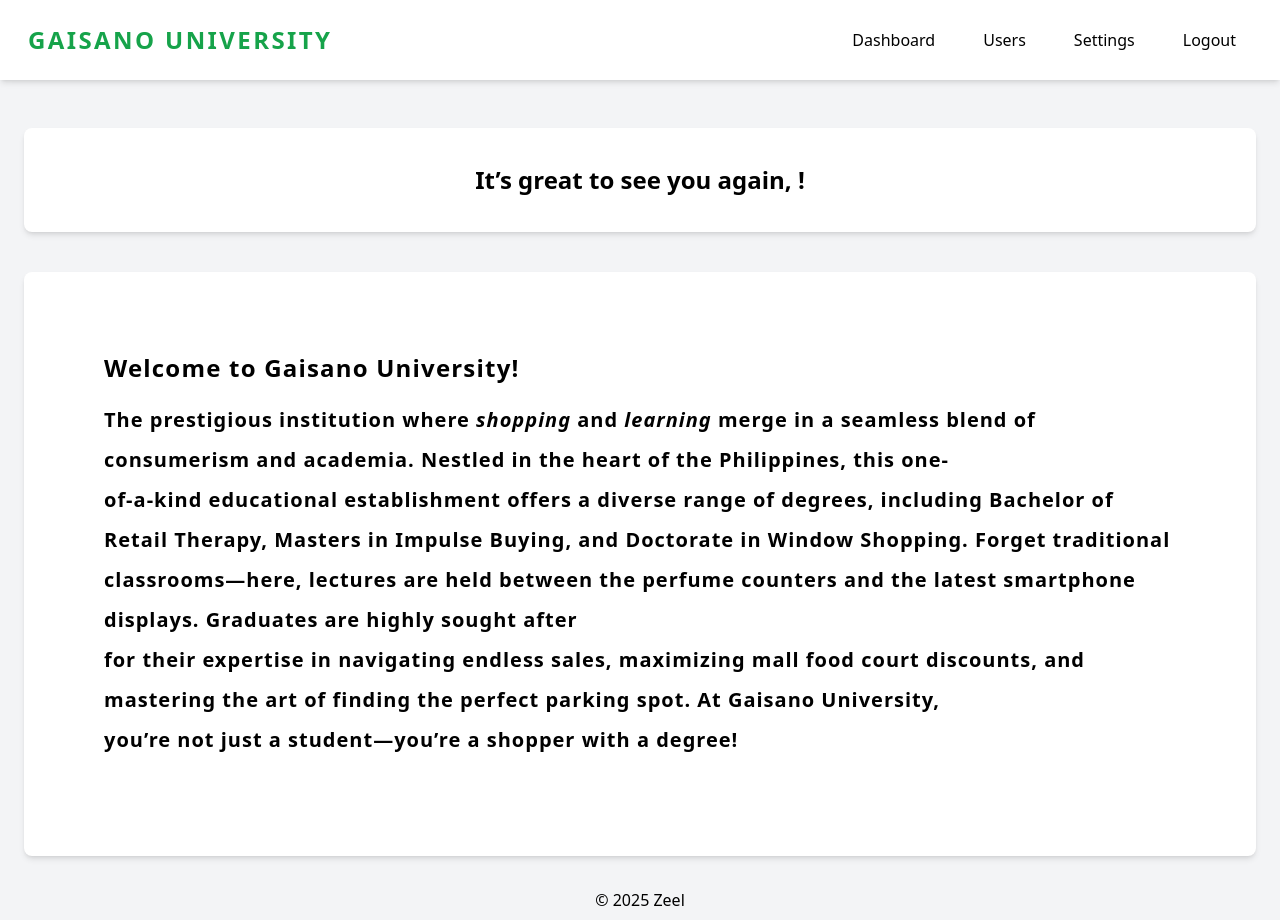
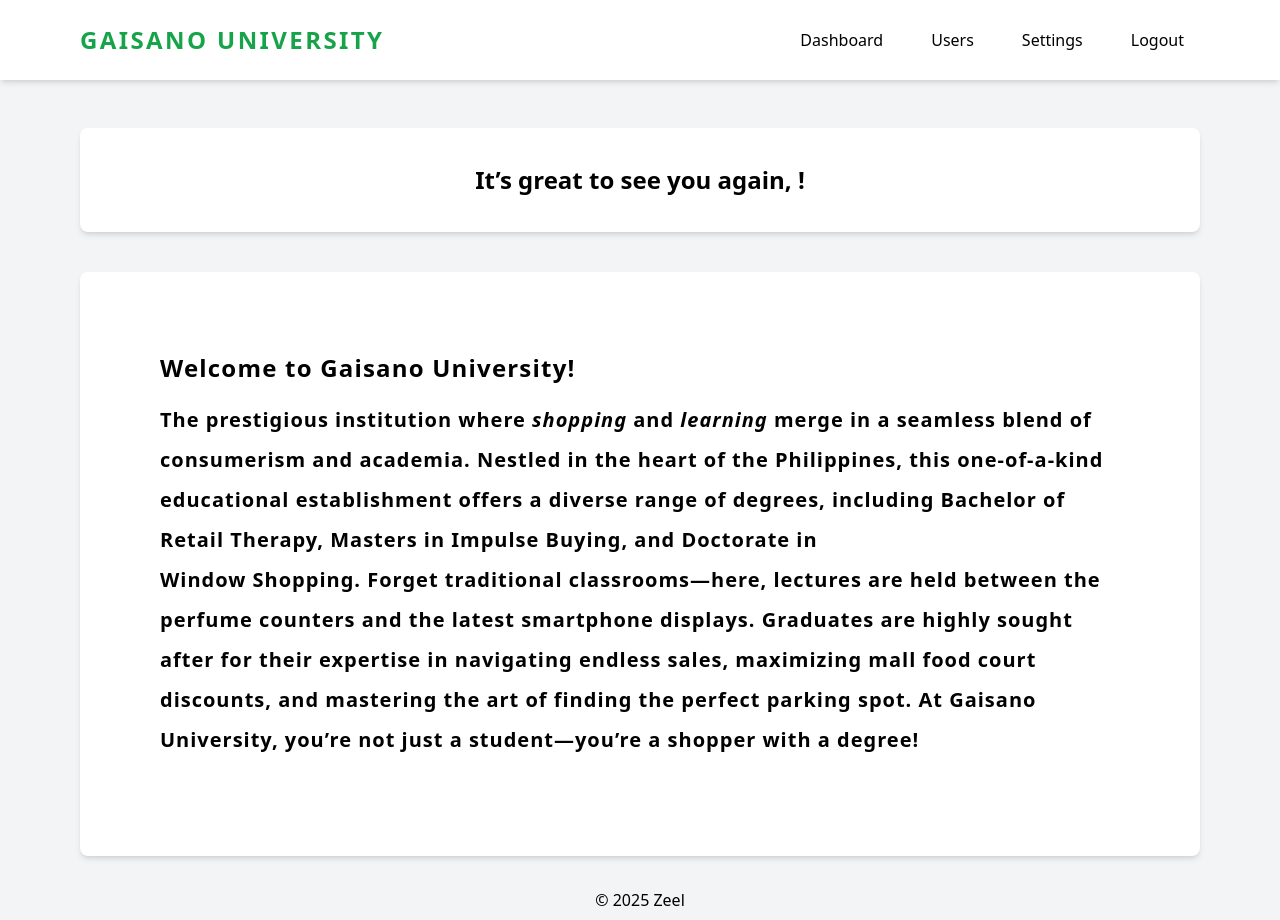
Before and after one commit to calbijul/reactTraining, a React (Vite) app: page /homepage in a window 1280 px wide. Built offline with nearby package versions, Linux system fonts and the light colour scheme.

Commit message:
login bg image

```diff
--- a/src/App.css
+++ b/src/App.css
@@ -86,3 +86,47 @@
 .delay-600 {
   animation-delay: 0.6s;
 }
+
+
+.login-background {
+  position: relative;
+  height: 100vh;
+  background-image: url('https://wallpapers.com/images/hd/mall-background-us7l9rtvqgm9c7ug.jpg');
+  background-size: cover;
+  background-position: center;
+  background-repeat: no-repeat;
+}
+
+
+.login-background::before {
+  content: "";
+  position: absolute;
+  top: 0;
+  left: 0;
+  right: 0;
+  bottom: 0;
+  background-color: rgba(29, 48, 49, 0.795);
+  z-index: 1;
+}
+
+
+.login-container {
+  position: relative;
+  z-index: 2;
+}
+
+
+@keyframes slideFadeIn {
+  0% {
+    opacity: 0;
+    transform: translateY(30px);
+  }
+  100% {
+    opacity: 1;
+    transform: translateY(0);
+  }
+}
+
+.animate-loginCard-slideFadeIn {
+  animation: slideFadeIn 1s ease-in;
+}
--- a/src/homepage.jsx
+++ b/src/homepage.jsx
@@ -41,7 +41,7 @@
 
   return (
     <div className="min-h-screen flex flex-col animate-loginCard-slideFadeIn bg-gray-100 text-black">
-      <header className="bg-white p-5 px-7 shadow-md text-black flex justify-between items-center z-20 relative">
+      <header className="bg-white p-5 px-20 shadow-md text-black flex justify-between items-center z-20 relative">
         <h1 className="text-2xl font-bold tracking-widest text-green-600">GAISANO UNIVERSITY</h1>
 
         <nav className="flex space-x-4 overflow-x-auto">
@@ -73,7 +73,7 @@
       </header>
 
       <div className="flex flex-1">
-        <main className="flex-1 p-6">
+        <main className="flex-1 overflow-auto p-6 px-20">
           {activeView === 'dashboard' && (
             <div className="bg-white rounded-lg shadow-md mt-6">
               <div className="text-center p-6">
@@ -90,18 +90,18 @@
                 </h3>
                 <p className="text-xl mb-4 font-semibold tracking-wider leading-loose">
                   <span className="block animate-lineSlideFadeIn delay-200">
-                    The prestigious institution where <i>shopping</i> and <i>learning</i> merge in a seamless blend of consumerism and academia. Nestled in the heart of the Philippines, this one-
+                    The prestigious institution where <i>shopping</i> and <i>learning</i> merge in a seamless blend of consumerism and academia. Nestled in the heart of the Philippines, this one-of-a-kind educational establishment offers a diverse range of degrees, including Bachelor of Retail Therapy, Masters in Impulse Buying, and Doctorate in
                   </span>
                   <span className="block animate-lineSlideFadeIn delay-300">
-                    of-a-kind educational establishment offers a diverse range of degrees, including Bachelor of Retail Therapy, Masters in Impulse Buying, and Doctorate in Window Shopping. Forget traditional classrooms—here, lectures are held between the perfume counters and the latest smartphone displays. Graduates are highly sought after
+                    Window Shopping. Forget traditional classrooms—here, lectures are held between the perfume counters and the latest smartphone displays. Graduates are highly sought after  for their expertise in navigating endless sales, maximizing mall food court discounts, and mastering the art of finding the perfect parking spot. At Gaisano University, you’re not just a student—you’re a shopper with a degree!
                   </span>
 
-                  <span className="block animate-lineSlideFadeIn delay-400">
-                     for their expertise in navigating endless sales, maximizing mall food court discounts, and mastering the art of finding the perfect parking spot. At Gaisano University,
+                  {/* <span className="block animate-lineSlideFadeIn delay-400">
+
                   </span>
                   <span className="block animate-lineSlideFadeIn delay-600">
-                     you’re not just a student—you’re a shopper with a degree!
-                  </span>
+
+                  </span> */}
                 </p>
               </div>
             </div>
--- a/src/login.jsx
+++ b/src/login.jsx
@@ -12,7 +12,6 @@
 
     const username = document.getElementById("username").value;
     const password = document.getElementById("password").value;
-
 
     const storedUser = JSON.parse(localStorage.getItem("user"));
     if (storedUser && storedUser.username === username && storedUser.password === password) {
@@ -29,9 +28,8 @@
   };
 
   return (
-
-    <div className="min-h-screen flex items-center justify-center bg-gray-900">
-      <form className="w-85 p-16 bg-gray-800 shadow-2xl rounded-xl animate-loginCard-slideFadeIn">
+    <div className="login-background min-h-screen flex items-center justify-center">
+      <form className="w-85 p-16 bg-gray-800 shadow-2xl rounded-xl animate-loginCard-slideFadeIn login-container">
         <h2 className="text-3xl font-bold mb-4 text-center tracking-widest text-white">LOGIN</h2>
 
         <label htmlFor="username" className="text-xl font-semibold text-center tracking-wider text-white">Username</label>
@@ -56,21 +54,18 @@
         <button
           className="w-full py-3 mt-4 bg-green-700 text-white rounded-lg hover:bg-green-600 focus:outline-none focus:ring-2 focus:ring-blue-400 "
           onClick={handleSubmit}>SUBMIT</button>
-        <p className="text-white">Doesn't have an account yet?<Link to="/register" className="font-medium color text-green-600"> Sign up</Link></p>
+        <p className="text-white">Doesn't have an account yet?<Link to="/register" className="font-medium text-green-600"> Sign up</Link></p>
 
         {showToast.message && (
           <div
-            className={`absolute top-10 left-[50%] -translate-x-[50%] mb-5 px-6 py-3 rounded-lg shadow-lg transition-all duration-500
+            className={`absolute top-10 left-[50%] -translate-x-[50%] mb-10 px-6 py-3 rounded-lg shadow-lg transition-all duration-500
               ${showToast.type === "success" ? "bg-green-400" : "bg-red-400"} text-white`}
           >
             <p>{showToast.message}</p>
           </div>
         )}
       </form>
-
     </div>
-
-
   );
 };
 
```
